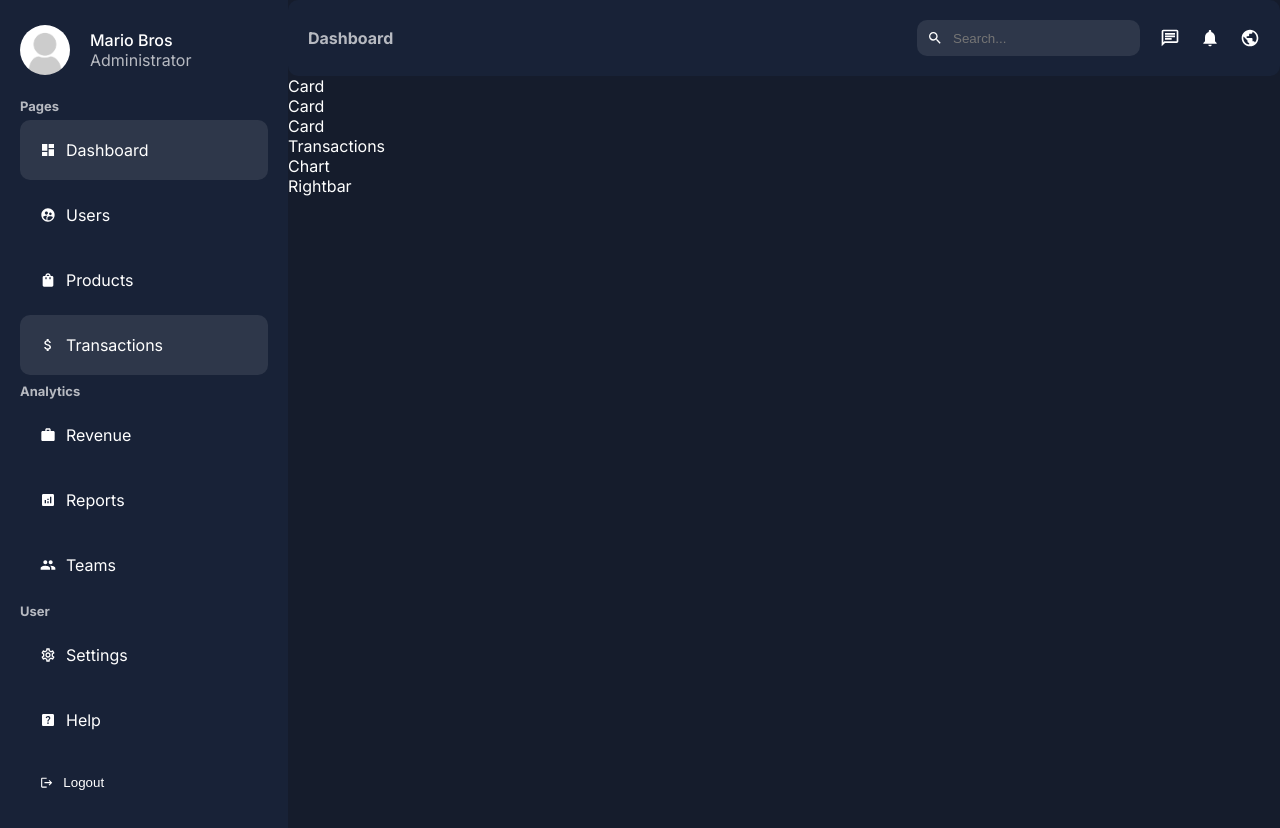
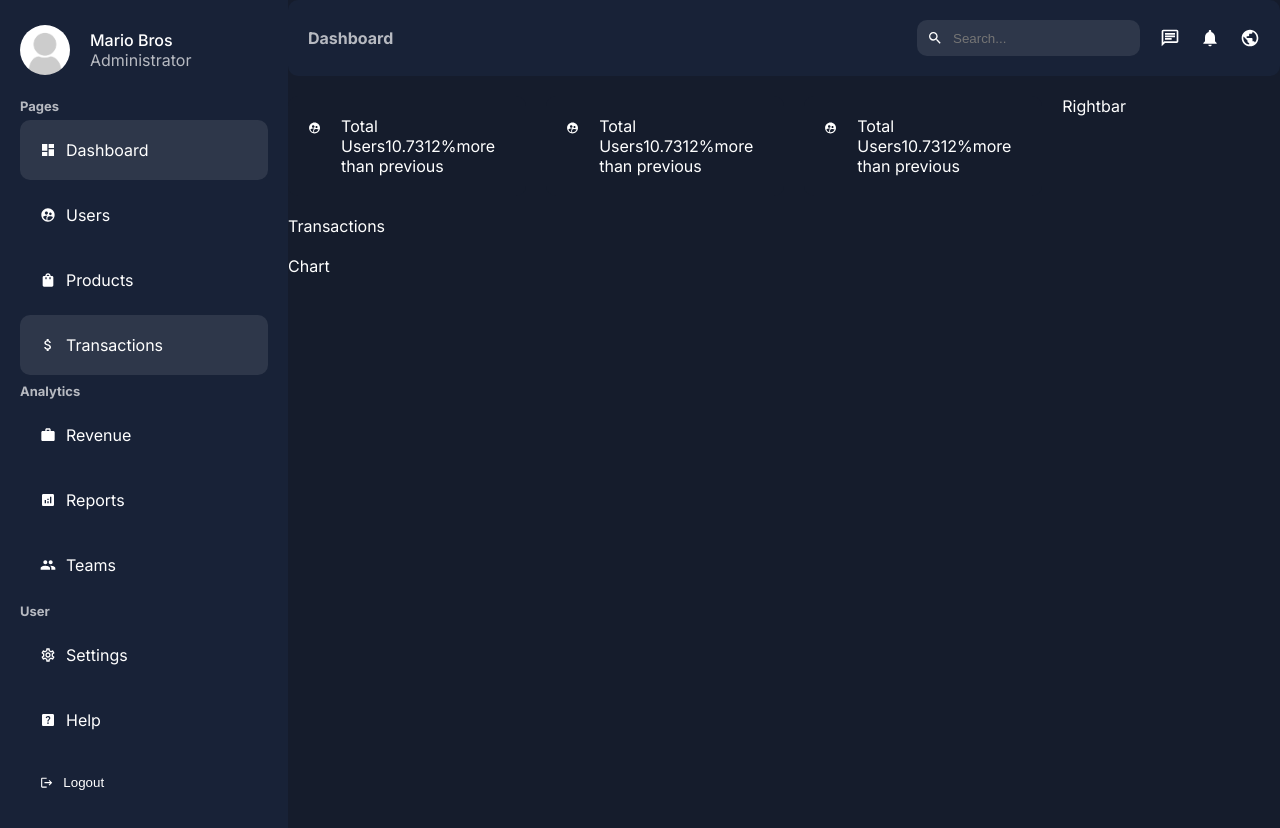
Before and after one commit to kmaadcode/selfmecano, a Next.js app: page /dashboard in a window 1280 px wide. Built offline with nearby package versions, Linux system fonts and the light colour scheme.

Commit message:
end of styling:"ui/dashboard/dashboard.module.css" & start Card creation

```diff
--- a/app/ui/dashboard/card/card.jsx
+++ b/app/ui/dashboard/card/card.jsx
@@ -1,8 +1,18 @@
+import { MdSupervisedUserCircle } from "react-icons/md";
 import styles from './card.module.css';
 
 const Card = () => {
   return (
-    <div className={styles.container}>Card</div>
+    <div className={styles.container}>
+      <MdSupervisedUserCircle size={24} />
+      <div className={styles.texts}>
+        <span className={styles.title}>Total Users</span>
+        <span className={styles.number}>10.73</span>
+        <span className={styles.title}>
+          <span className={styles.detail}>12%</span>more than previous
+        </span>
+      </div>
+    </div>
   )
 }
 
--- a/app/ui/dashboard/card/card.module.css
+++ b/app/ui/dashboard/card/card.module.css
@@ -1,2 +1,8 @@
 .container {
+  background-color: var(--bg);
+  padding: 20px;
+  border-radius: 10px;
+  display: flex;
+  gap: 20px;
+  cursor: pointer;
 }
--- a/app/ui/dashboard/dashboard.module.css
+++ b/app/ui/dashboard/dashboard.module.css
@@ -12,17 +12,25 @@
   flex: 4;
 }
 
-.wapper {
+.wrapper {
   display: flex;
   gap: 20px;
   margin-top: 20px;
 }
 
 .main {
+  flex: 3;
+  display: flex;
+  flex-direction: column;
+  gap: 20px;
 }
 
 .cards {
+  display: flex;
+  gap: 20px;
+  justify-content: space-between;
 }
 
 .side {
+  flex: 1;
 }
```
Also changed, not shown: 1 other file (tests, documents, lock files or other folders).
